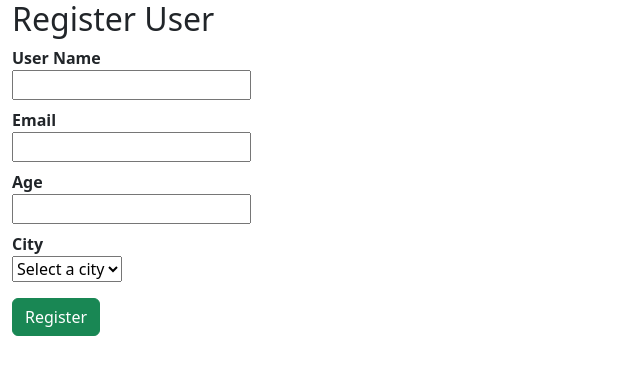
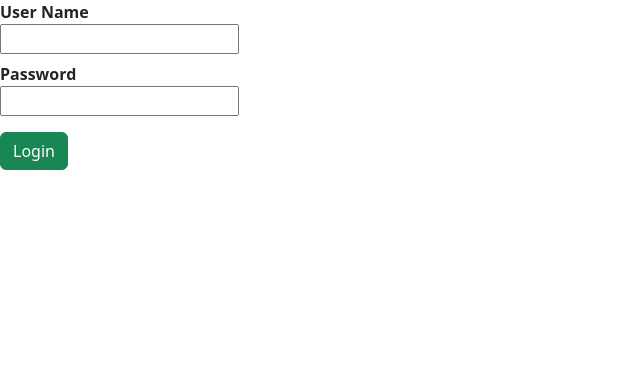
Before and after one commit to mukesh8945/shopper-template, a React (Create React App) app: page / in a window 1280 px wide. Shown: the top 374 px of the page, without its empty margins (0-640 px from the left). Built offline with nearby package versions, Linux system fonts and the light colour scheme.

Commit message:
add page

```diff
--- /dev/null
+++ b/src/components/LifecycleDemo.js
@@ -0,0 +1,101 @@
+import React from "react";
+
+class SuccessComponent extends React.Component {
+    componentDidMount() {
+        alert('Success component will render');
+    }
+    componentWillUnmount() {
+        alert('Success component unmount');
+    }
+    render() {
+        return (
+            <div className="container-fluid">
+                <h2 className="text-success">Login Success...</h2>
+            </div>
+        )
+    }
+}
+
+class ErrorComponent extends React.Component {
+    componentDidMount() {
+        alert('Error component will render');
+    }
+    componentWillUnmount() {
+        alert('Error component unmount');
+    }
+    render() {
+        return (
+            <div className="container-fluid">
+                <h2 className="text-danger">Invalid Login.....</h2>
+            </div>
+        )
+    }
+}
+
+export default class LifecycleDemo extends React.Component {
+    constructor(props) {
+        super(props);
+        this.state = {
+            userDetails: {
+                UserName: 'john_nit',
+                Password: 'john@11'
+            },
+            formDetails: {
+                UserName: '',
+                Password: ''
+            },
+            result: ''
+        }
+        this.handleUserName = this.handleUserName.bind(this);
+        this.handlePassword = this.handlePassword.bind(this);
+        this.handleLoginClick = this.handleLoginClick.bind(this);
+    }
+
+    handleUserName(event) {
+        this.setState({
+            formDetails: {
+                UserName: event.target.value,
+                Password: this.state.formDetails.Password
+            }
+        })
+    }
+
+    handlePassword(event) {
+        this.setState({
+            formDetails: {
+                UserName: this.state.formDetails.UserName,
+                Password: event.target.value,
+            }
+        })
+
+    }
+
+    handleLoginClick() {
+        if (this.state.formDetails.UserName == this.state.userDetails.UserName && this.state.formDetails.Password == this.state.userDetails.Password) {
+            this.setState({
+                result: <SuccessComponent />
+            })
+        } else {
+            this.setState({
+                result: <ErrorComponent />
+            })
+        }
+    }
+
+    render() {
+        return (
+            <div className="containner-fluid">
+                <dl>
+                    <dt>User Name</dt>
+                    <dd><input onChange={this.handleUserName} type="text" /></dd>
+                    <dt>Password</dt>
+                    <dd><input onChange={this.handlePassword} type="password" /></dd>
+                </dl>
+                <button onClick={this.handleLoginClick} className="btn btn-success" type="submit">Login</button>
+                <div>
+                    {this.state.result}
+                </div>
+            </div>
+        )
+    }
+}
--- a/src/index.js
+++ b/src/index.js
@@ -8,10 +8,11 @@
 import FormikValidations from './components/FormikValidations';
 import YupValidation from './components/YupValidation';
 import YupvalidationComponent from './components/YupvalidationComponent';
+import LifecycleDemo from './components/LifecycleDemo';
 const root = ReactDOM.createRoot(document.getElementById('root'));
 root.render(
   <React.StrictMode>
-    <YupvalidationComponent />
+    <LifecycleDemo />
   </React.StrictMode>
 );
 
```
